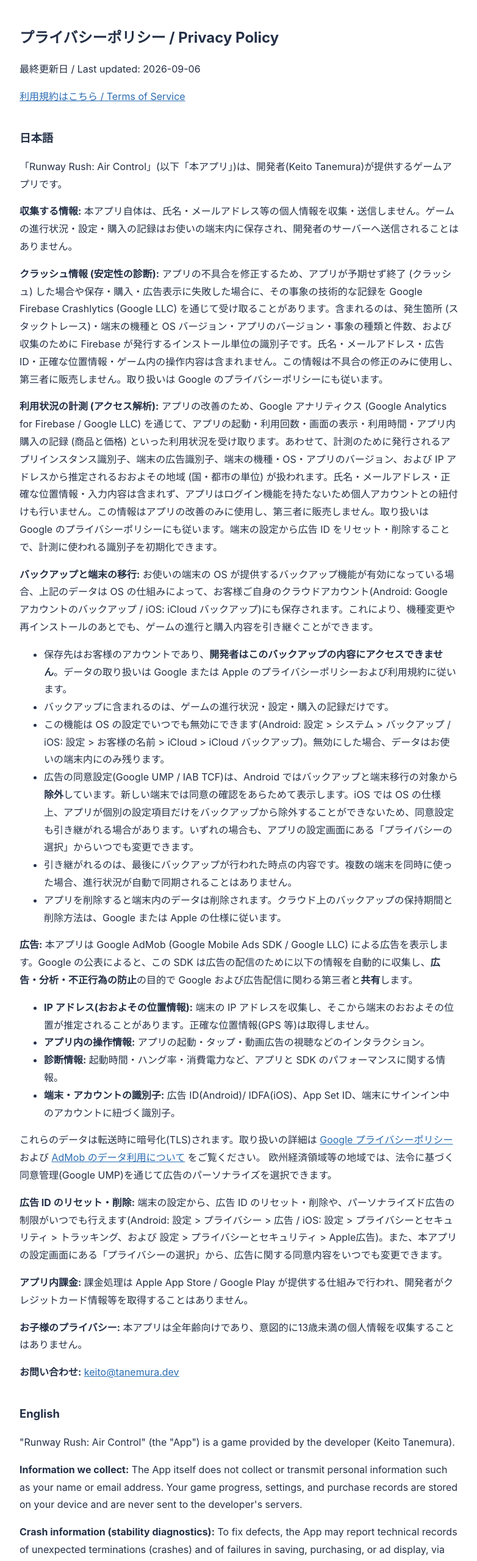
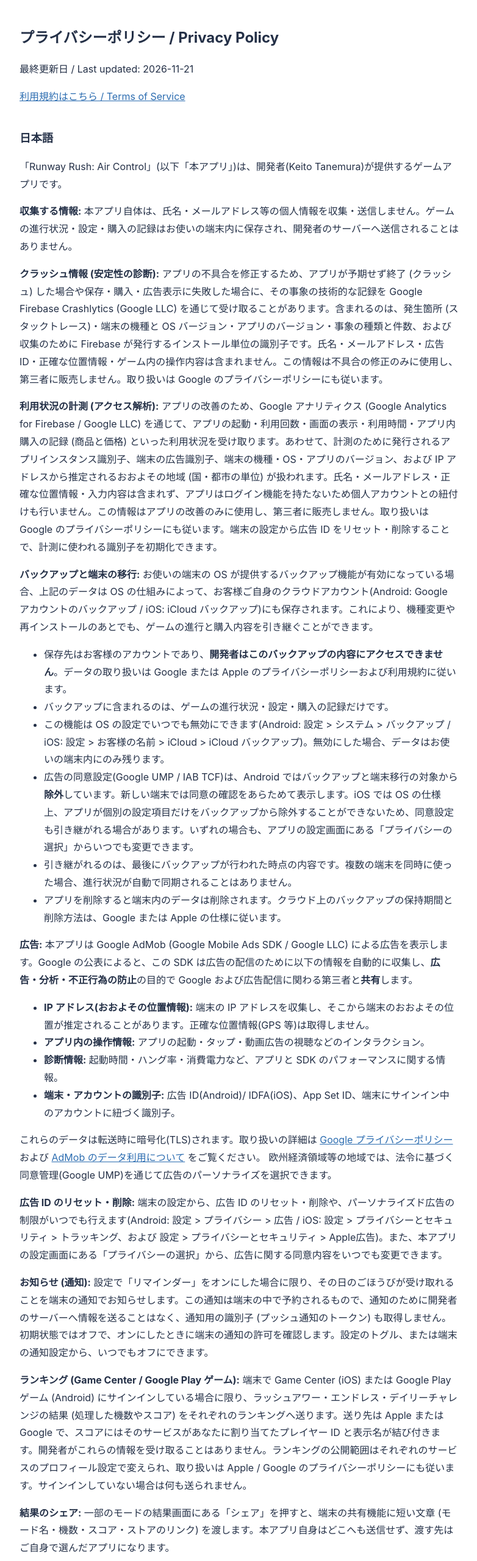
Before and after one commit to Tanesan/runway-rush-support, a plain HTML site: page privacy.html in a window 1280 px wide. Shown: the top 2560 px of the page at 61% size, without its empty margins (248-1030 px from the left). Drawn offline with Linux system fonts and the light colour scheme.

Commit message:
通知・ランキング・結果のシェアの説明を追加 (1.0.5)
Co-Authored-By: Claude Opus 5.5 <noreply@anthropic.com>

```diff
--- a/privacy.html
+++ b/privacy.html
@@ -4,7 +4,7 @@
 <style>body{font-family:-apple-system,"Hiragino Sans",sans-serif;max-width:720px;margin:40px auto;padding:0 20px;line-height:1.8;color:#243047}h1{font-size:1.5em}h2{font-size:1.15em;margin-top:2em}a{color:#2b6cb0}</style></head>
 <body>
 <h1>プライバシーポリシー / Privacy Policy</h1>
-<p>最終更新日 / Last updated: 2026-09-06</p>
+<p>最終更新日 / Last updated: 2026-11-21</p>
 <p><a href="./terms.html">利用規約はこちら / Terms of Service</a></p>
 
 <h2>日本語</h2>
@@ -33,6 +33,9 @@
 <a href="https://support.google.com/admob/answer/6128543" target="_blank" rel="noopener">AdMob のデータ利用について</a> をご覧ください。
 欧州経済領域等の地域では、法令に基づく同意管理(Google UMP)を通じて広告のパーソナライズを選択できます。</p>
 <p><strong>広告 ID のリセット・削除:</strong> 端末の設定から、広告 ID のリセット・削除や、パーソナライズド広告の制限がいつでも行えます(Android: 設定 &gt; プライバシー &gt; 広告 / iOS: 設定 &gt; プライバシーとセキュリティ &gt; トラッキング、および 設定 &gt; プライバシーとセキュリティ &gt; Apple広告)。また、本アプリの設定画面にある「プライバシーの選択」から、広告に関する同意内容をいつでも変更できます。</p>
+<p><strong>お知らせ (通知):</strong> 設定で「リマインダー」をオンにした場合に限り、その日のごほうびが受け取れることを端末の通知でお知らせします。この通知は端末の中で予約されるもので、通知のために開発者のサーバーへ情報を送ることはなく、通知用の識別子 (プッシュ通知のトークン) も取得しません。初期状態ではオフで、オンにしたときに端末の通知の許可を確認します。設定のトグル、または端末の通知設定から、いつでもオフにできます。</p>
+<p><strong>ランキング (Game Center / Google Play ゲーム):</strong> 端末で Game Center (iOS) または Google Play ゲーム (Android) にサインインしている場合に限り、ラッシュアワー・エンドレス・デイリーチャレンジの結果 (処理した機数やスコア) をそれぞれのランキングへ送ります。送り先は Apple または Google で、スコアにはそのサービスがあなたに割り当てたプレイヤー ID と表示名が結び付きます。開発者がこれらの情報を受け取ることはありません。ランキングの公開範囲はそれぞれのサービスのプロフィール設定で変えられ、取り扱いは Apple / Google のプライバシーポリシーにも従います。サインインしていない場合は何も送られません。</p>
+<p><strong>結果のシェア:</strong> 一部のモードの結果画面にある「シェア」を押すと、端末の共有機能に短い文章 (モード名・機数・スコア・ストアのリンク) を渡します。本アプリ自身はどこへも送信せず、渡す先はご自身で選んだアプリになります。</p>
 <p><strong>アプリ内課金:</strong> 課金処理は Apple App Store / Google Play が提供する仕組みで行われ、開発者がクレジットカード情報等を取得することはありません。</p>
 <p><strong>お子様のプライバシー:</strong> 本アプリは全年齢向けであり、意図的に13歳未満の個人情報を収集することはありません。</p>
 <p><strong>お問い合わせ:</strong> <a href="mailto:keito@tanemura.dev">keito@tanemura.dev</a></p>
@@ -63,6 +66,9 @@
 <a href="https://support.google.com/admob/answer/6128543" target="_blank" rel="noopener">how Google uses data in AdMob</a>.
 In regions such as the EEA, ad personalization choices are managed through a consent flow (Google UMP).</p>
 <p><strong>Resetting or deleting your advertising ID:</strong> You can reset or delete your advertising ID, and limit ad personalization, at any time from your device settings (Android: Settings &gt; Privacy &gt; Ads; iOS: Settings &gt; Privacy &amp; Security &gt; Tracking, and Settings &gt; Privacy &amp; Security &gt; Apple Advertising). You can also change your advertising consent choices at any time from &quot;Privacy options&quot; in the App's settings screen.</p>
+<p><strong>Notifications:</strong> Only if you turn on "Daily reminder" in Settings, the App shows a notification on your device to let you know the day's gift is ready. The notification is scheduled on the device itself: nothing is sent to the developer's servers for it, and no push-notification token is obtained. It is off by default; when you turn it on, your device asks whether to allow notifications. You can turn it off at any time with the same toggle or in your device's notification settings.</p>
+<p><strong>Leaderboards (Game Center / Google Play Games):</strong> Only if you are signed in to Game Center (iOS) or Google Play Games (Android) on your device, the App sends your Rush Hour, Endless and Daily Challenge results (aircraft handled or score) to the corresponding leaderboards. They are sent to Apple or Google, and are linked to the player ID and display name that service has assigned to you. The developer does not receive this information. You can change who sees your leaderboard entries in that service's profile settings, and its handling is also governed by Apple's or Google's privacy policy. If you are not signed in, nothing is sent.</p>
+<p><strong>Sharing results:</strong> When you tap "Share" on some mode results, the App hands a short text (mode, aircraft count, score and a store link) to your device's share sheet. The App itself sends nothing; you choose where it goes.</p>
 <p><strong>In-app purchases:</strong> Purchases are processed by Apple App Store / Google Play; the developer never receives your payment details.</p>
 <p><strong>Children's privacy:</strong> The App is suitable for all ages and does not knowingly collect personal information from children under 13.</p>
 <p><strong>Contact:</strong> <a href="mailto:keito@tanemura.dev">keito@tanemura.dev</a></p>
```
